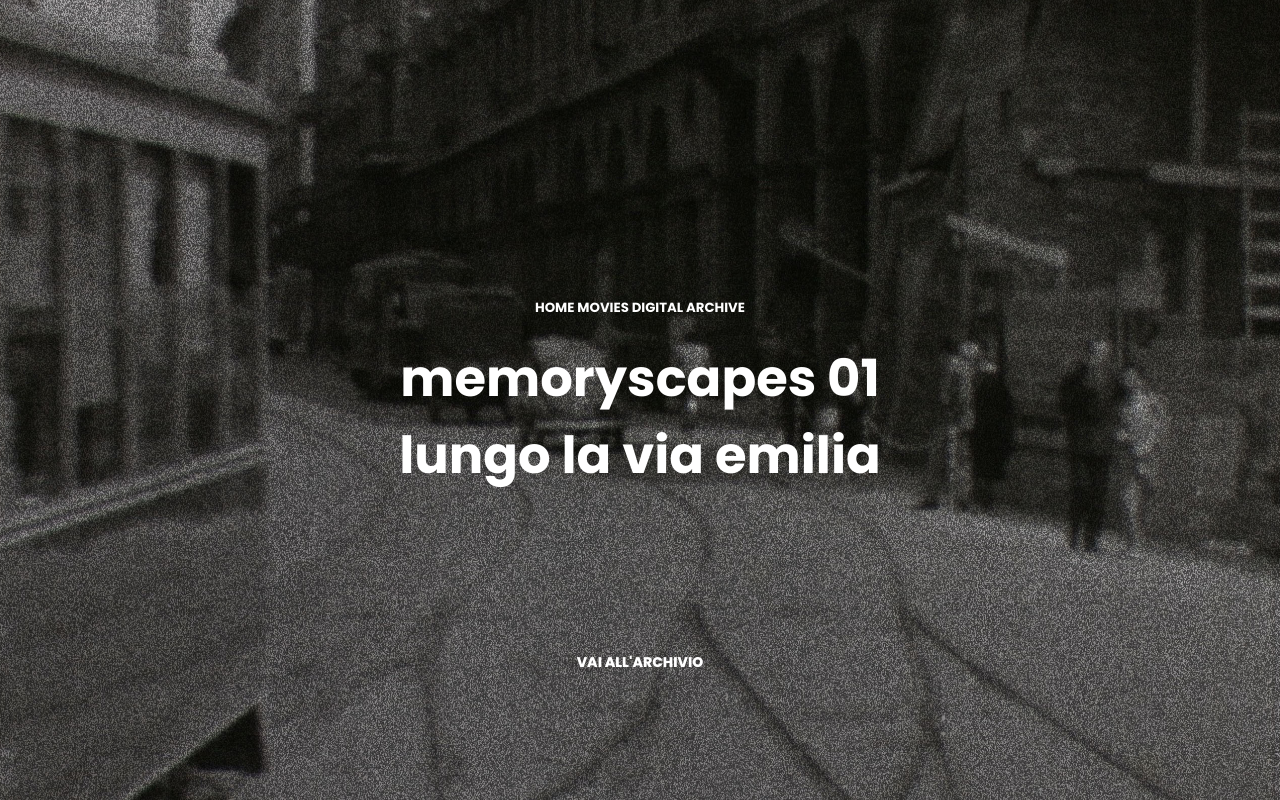
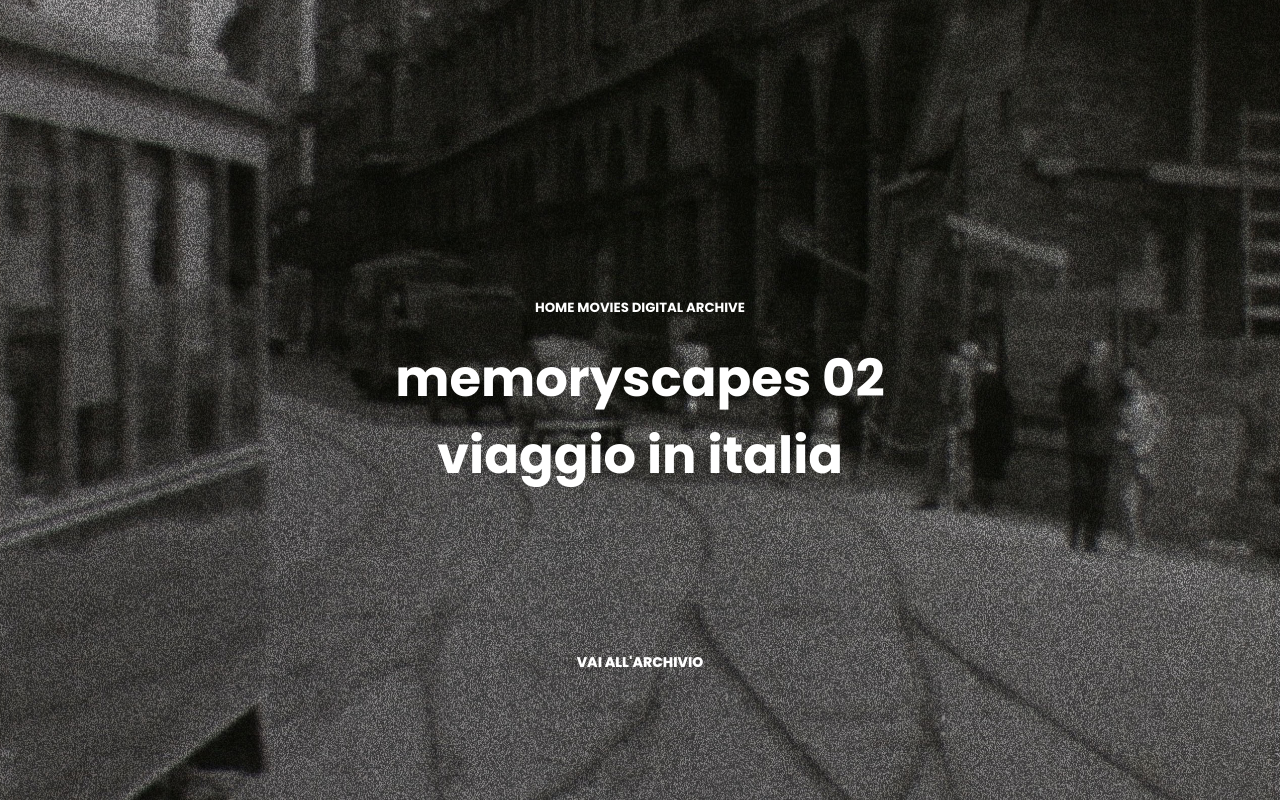
Before and after one commit to bdus-dev/memoryscape, a React (Create React App) app: page / in a window 1280 px wide. Built offline with nearby package versions, Linux system fonts and the light colour scheme.

Commit message:
configuration depends on window.location.href

```diff
--- a/src/cfg.js
+++ b/src/cfg.js
@@ -1,6 +1,22 @@
-export const app = 'er';
-export const col = '#7a1dcf';
-export const title = {
-    main: 'memoryscapes 01',
-    sub: 'lungo la via emilia'
+const variables = {
+    er: {
+        app: 'er',
+        col: '#7a1dcf',
+        title: {
+            main: 'memoryscapes 01',
+            sub: 'lungo la via emilia'
+        }
+    },
+
+    italia: {
+        app : 'italia',
+        col : '#7a1dcf',
+        title : {
+            main: 'memoryscapes 02',
+            sub: 'viaggio in italia'
+        }
+    }
 };
+
+const index = window.location.href.includes('ms-emilia-romagna.homemovies.it') ? 'er' : 'italia';
+export const {app, col, title} = variables[index];
```
